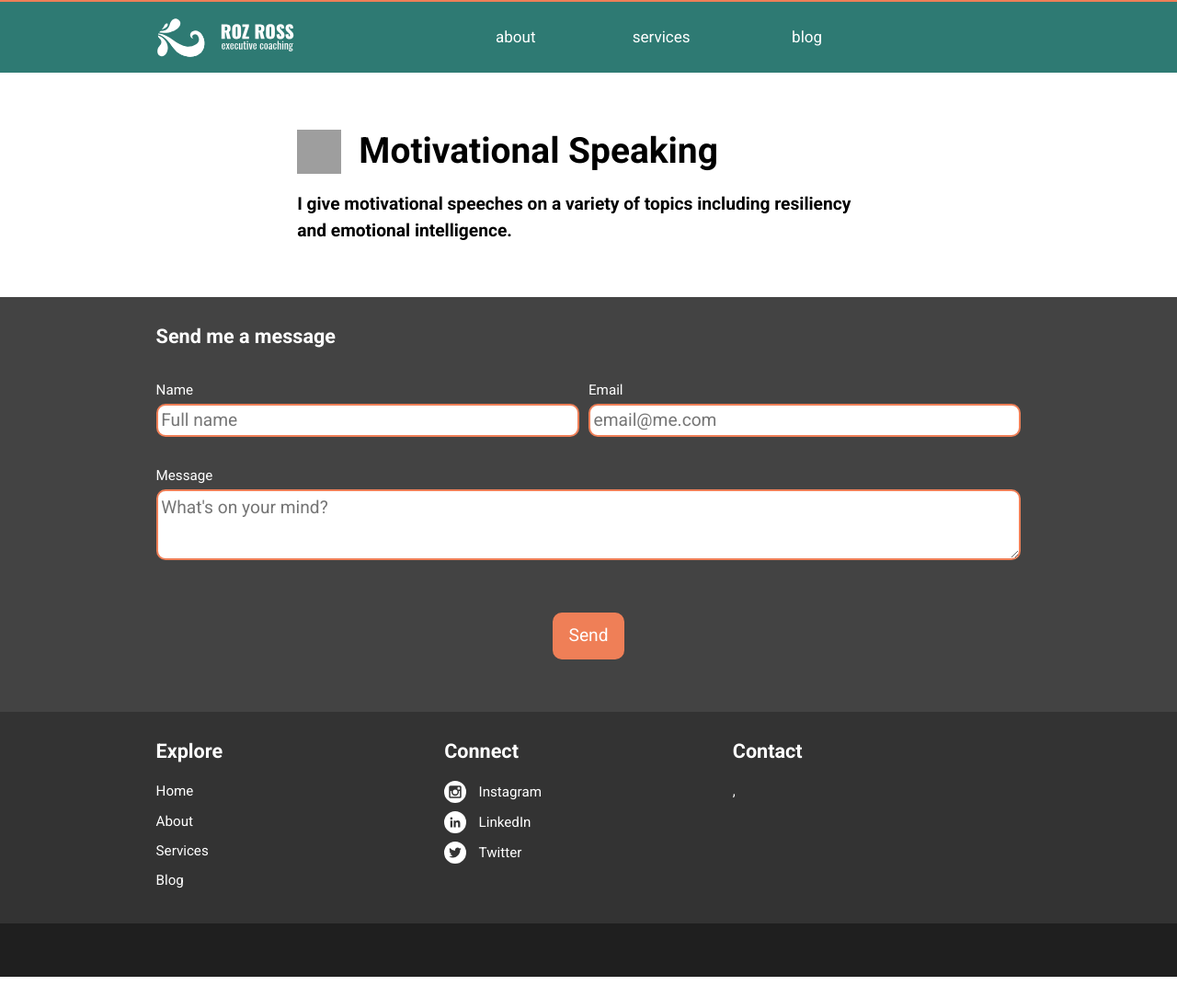
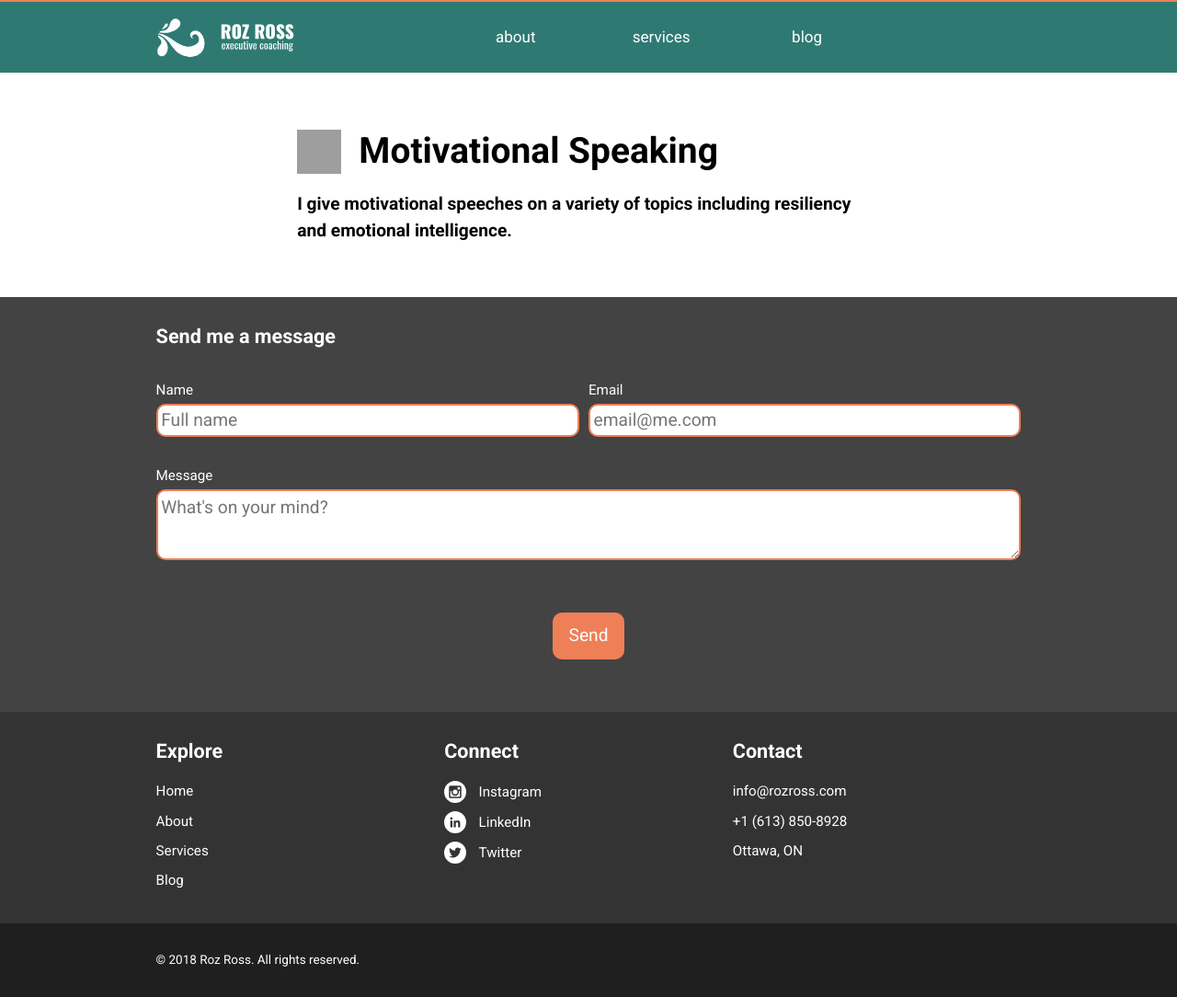
Before and after one commit to AlexSpagnuolo/rozross, a Jekyll site: the page built from motivational-speaking.html, in a window 1280 px wide. Shown: the whole page at 92% size. Built offline with Jekyll 4.4.1, drawn with Linux system fonts in a browser that asks for light colours; before the commit the page ends 1062 px from its top, so only the background shows below that; grey boxes are pictures that could not be loaded.

Commit message:
Update homepage jekyll netlify

```diff
--- a/_data/site.yml
+++ b/_data/site.yml
@@ -1,4 +1,15 @@
-hook: Working together to engage your potential
-intro: >-
-  Welcome. I am Roz Ross, here to challenge you to create a future that inspires
-  you. Based in Ottawa, Ontario and vested with experience and certifications.
+copyright: © 2018 Roz Ross. All rights reserved.
+
+contact:
+  tel: "+16138508928"
+  tel_display: "+1 (613) 850-8928"
+  email: "info@rozross.com"
+
+location:
+  map: "https://maps.google.ca/?q=Ottawa,+ON"
+  locality: "Ottawa"
+  region: "ON"
+
+homepage:
+  hook: "Working together to engage your potential"
+  intro: "Welcome. I am Roz Ross, here to challenge you to create a future that inspires you. Based in Ottawa, Ontario and vested with experience and certifications."
--- a/admin/config.yml
+++ b/admin/config.yml
@@ -39,7 +39,7 @@
     name: "pages"
     files:
       - label: "Home page"
-        name: "home-page"
+        name: "homepage"
         file: "_data/site.yml"
         fields:
           - label: "Hook"
--- a/index.html
+++ b/index.html
@@ -10,12 +10,12 @@
 
 <section class="pad-t-2 wrapper gutter push-2">
   <div class="relative push-2">
-    <h1 class="absolute hook zetta coral text-shadow">{{site.data.site.home-page.hook}}</h1>
+    <h1 class="absolute hook zetta coral text-shadow">{{site.data.site.homepage.hook}}</h1>
     <img class="cover-image" src="{{site.baseurl}}/images/index/roz-ross-bw.jpg/" alt="Roz Ross" itemprop="image">
   </div>
 
   <div class="text-center push max-length">
-    <strong>{{site.data.site.home-page.intro}}</strong>
+    <strong>{{site.data.site.homepage.intro}}</strong>
   </div>
 
   <div class="text-center">
```
